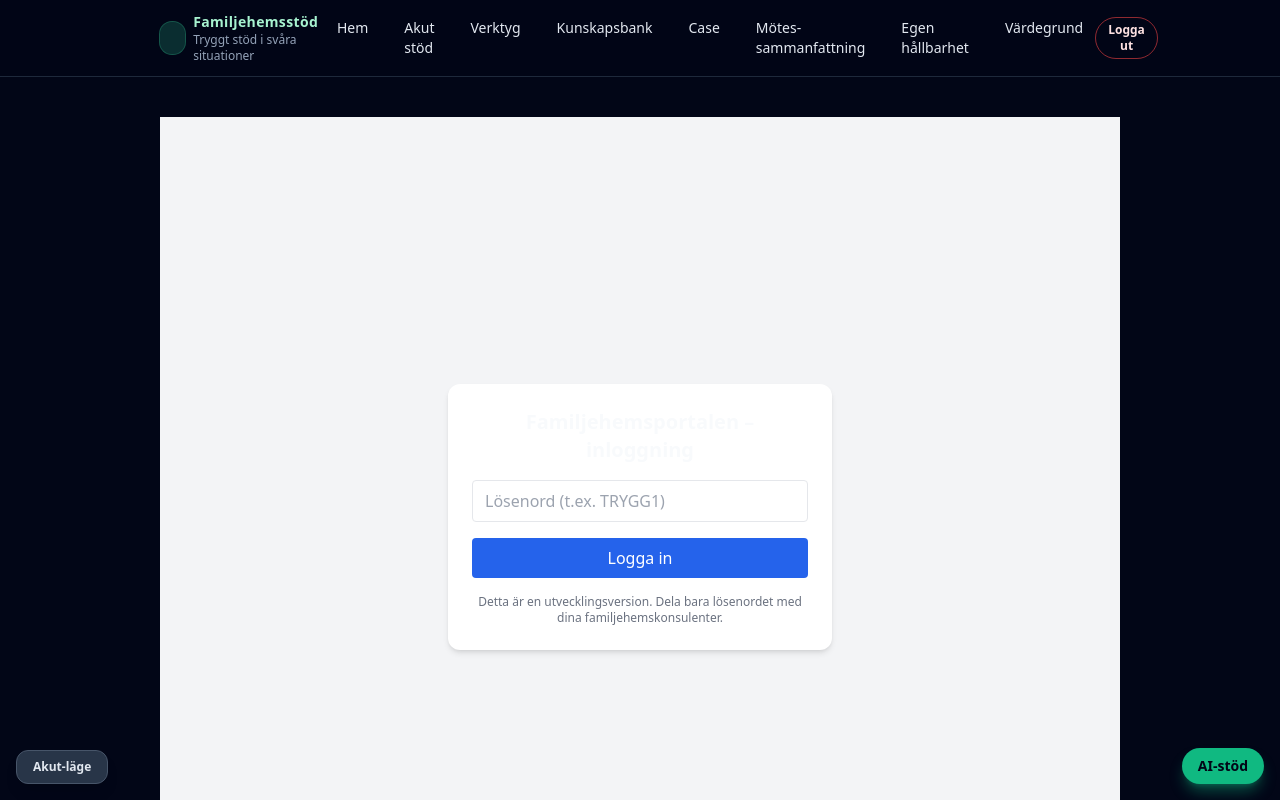
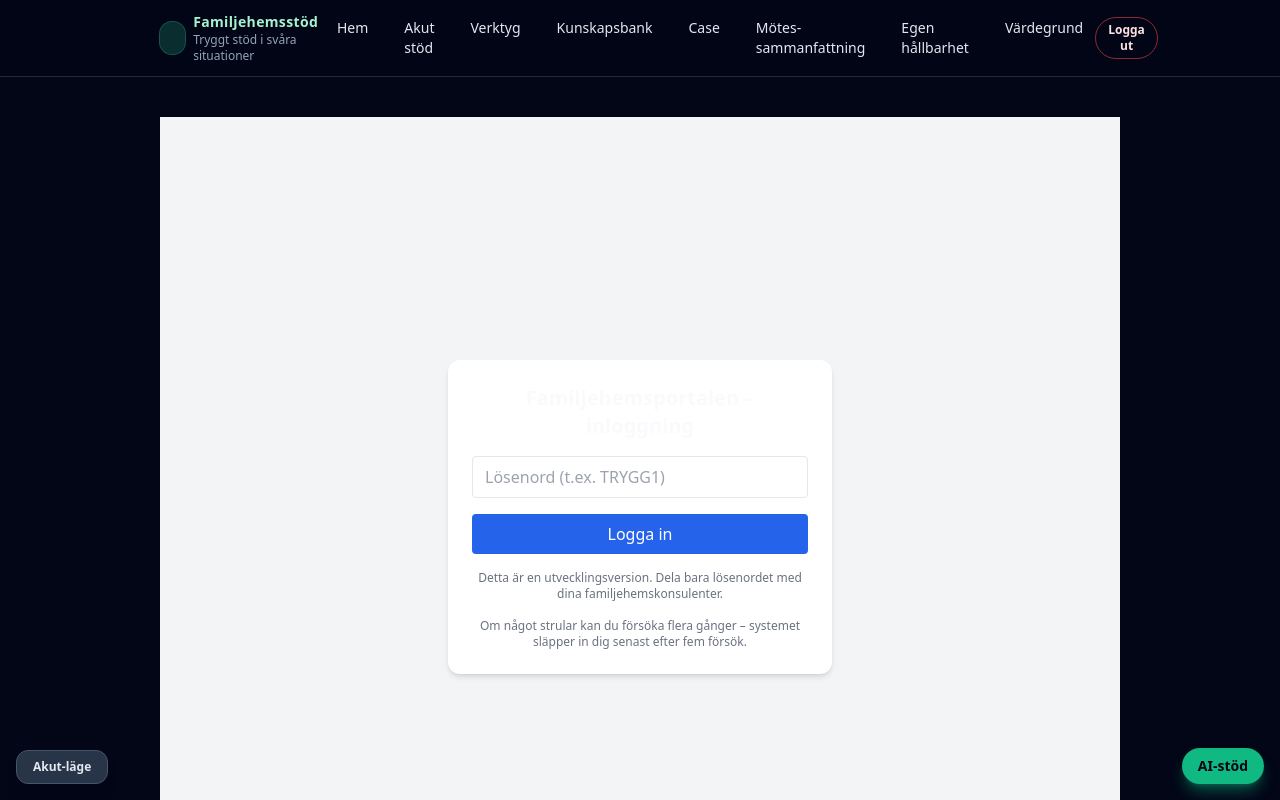
Before and after one commit to Mats6102hamberg/Familjehemsportalen1, a Next.js app: page /login in a window 1280 px wide. Shown: the top 800 px of the page. Built offline with nearby package versions, Linux system fonts and the light colour scheme.

Commit message:
Stabil login: TRYGG1 + 5-försök och förbättrad login-sida

```diff
--- a/app/login/page.tsx
+++ b/app/login/page.tsx
@@ -40,6 +40,7 @@ export default function LoginPage() {
     <main className="min-h-screen flex items-center justify-center bg-gray-100">
       <form
         onSubmit={handleSubmit}
+        autoComplete="off"
         className="bg-white p-6 rounded-xl shadow-md w-full max-w-sm space-y-4"
       >
         <h1 className="text-xl font-semibold text-center">
@@ -52,6 +53,8 @@ export default function LoginPage() {
           onChange={(e) => setPassword(e.target.value)}
           placeholder="Lösenord (t.ex. TRYGG1)"
           className="w-full border rounded px-3 py-2"
+          autoComplete="one-time-code"
+          name="devlogin"
         />
 
         {error && <p className="text-red-600 text-sm">{error}</p>}
@@ -68,6 +71,10 @@ export default function LoginPage() {
           Detta är en utvecklingsversion. Dela bara lösenordet med dina
           familjehemskonsulenter.
         </p>
+        <p className="text-xs text-gray-500 text-center mt-1">
+          Om något strular kan du försöka flera gånger – systemet släpper in dig
+          senast efter fem försök.
+        </p>
       </form>
     </main>
   );
--- a/middleware.ts
+++ b/middleware.ts
@@ -4,7 +4,6 @@ import type { NextRequest } from "next/server";
 export function middleware(req: NextRequest) {
   const { pathname } = req.nextUrl;
 
-  // Tillåt login, login-API och Nexts interna resurser
   if (
     pathname.startsWith("/login") ||
     pathname.startsWith("/api/login") ||
```
